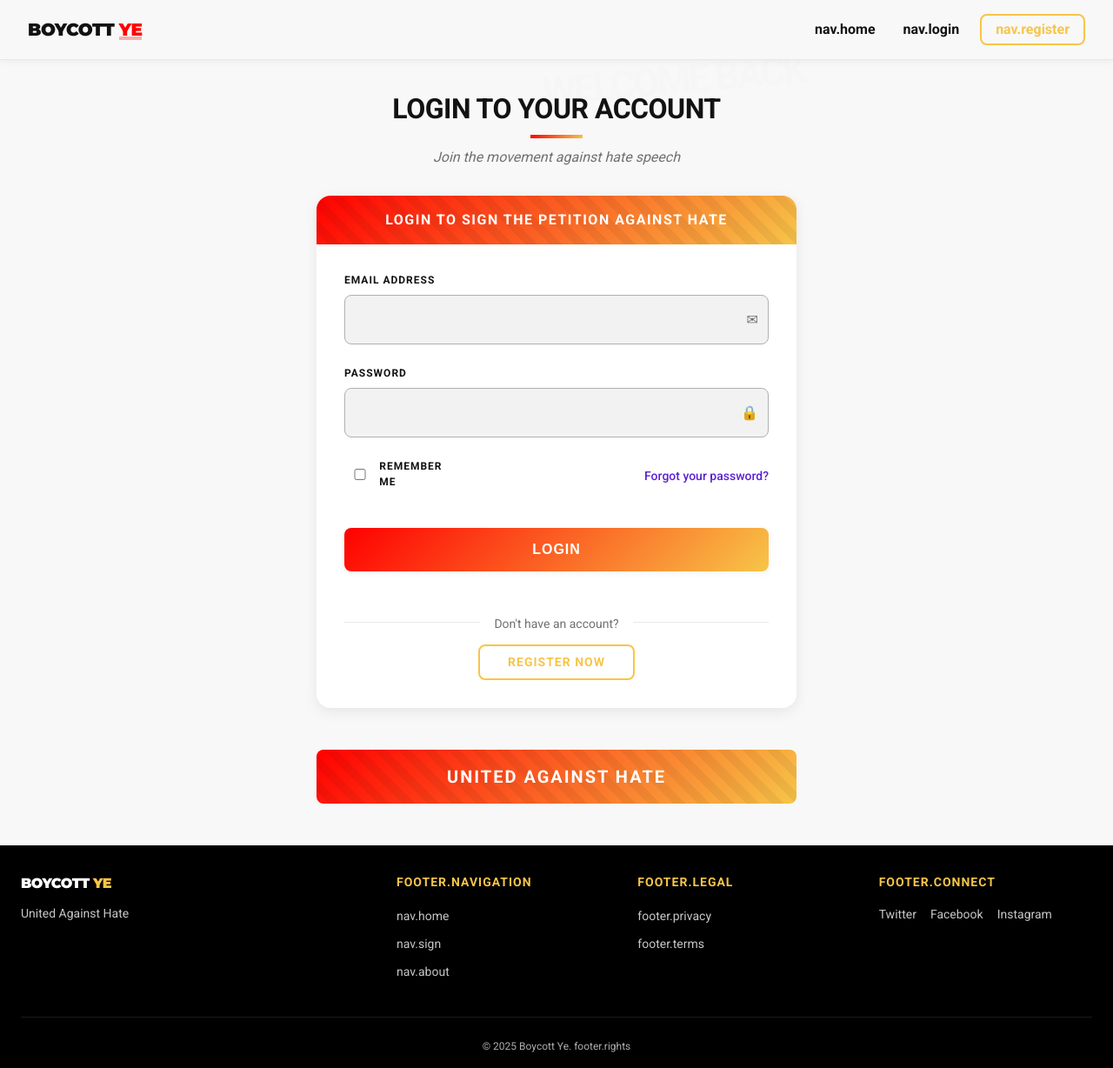
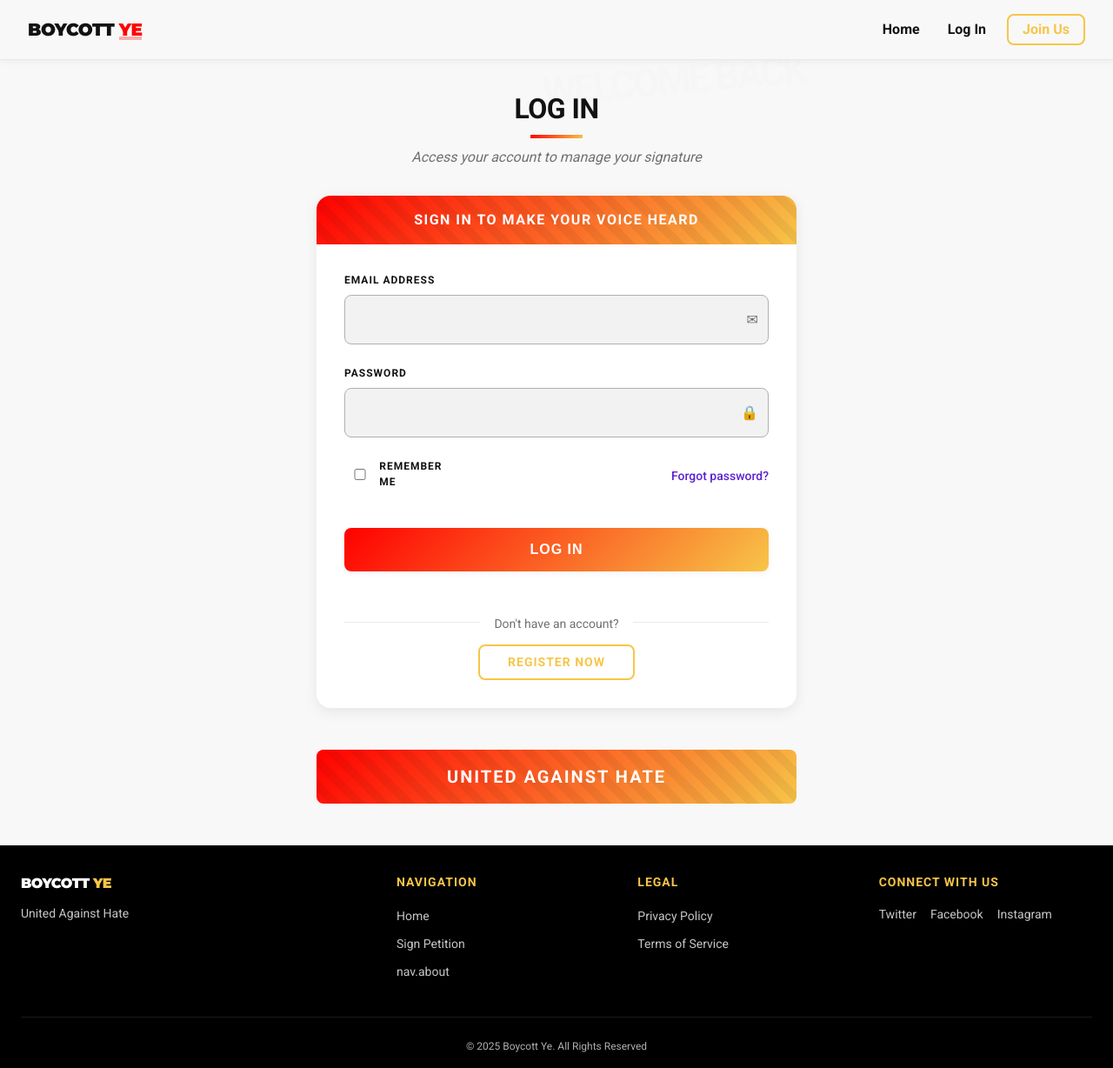
Before and after one commit to PeterPorzuczek/boycot-ye, a Vue app in the folder boycott-kanye/bk-frontend/: page /login in a window 1280 px wide. Shown: the whole page at 87% size. Built offline with nearby package versions, Linux system fonts and the light colour scheme; no server answers.

Commit message:
Update translations

```diff
--- a/boycott-kanye/bk-frontend/src/components/AppHeader.vue
+++ b/boycott-kanye/bk-frontend/src/components/AppHeader.vue
@@ -18,30 +18,30 @@
       <nav class="nav-links" :class="{ 'mobile-menu-open': menuOpen }">
         <!-- Always visible links -->
         <router-link to="/" class="nav-link" @click="closeMenu">
-          {{ $t('nav.home') }}
+          {{ t('nav.home') }}
         </router-link>
 
         <!-- Visible only when not logged in -->
         <template v-if="!isLoggedIn">
           <router-link to="/login" class="nav-link" @click="closeMenu">
-            {{ $t('nav.login') }}
+            {{ t('nav.login') }}
           </router-link>
           <router-link to="/register" class="nav-link btn-primary-outline" @click="closeMenu">
-            {{ $t('nav.register') }}
+            {{ t('nav.register') }}
           </router-link>
         </template>
 
         <!-- Visible only when logged in -->
         <template v-else>
           <router-link to="/sign" class="nav-link" @click="closeMenu">
-            {{ $t('nav.sign') }}
+            {{ t('nav.sign') }}
           </router-link>
           <router-link to="/profile" class="nav-link profile-link" @click="closeMenu">
             <span class="profile-icon">👤</span>
-            {{ $t('nav.profile') }}
+            {{ t('nav.profile') }}
           </router-link>
           <button @click="handleLogout" class="nav-link btn-logout">
-            {{ $t('nav.logout') }}
+            {{ t('nav.logout') }}
           </button>
         </template>
       </nav>
@@ -53,12 +53,14 @@
 import { ref } from 'vue';
 import { useRouter } from 'vue-router';
 import { useAuth } from '../composables/useAuth';
+import { useTranslation } from '../composables/useTranslation';
 
 export default {
   name: 'AppHeader',
   setup() {
     const router = useRouter();
     const { isLoggedIn } = useAuth();
+    const { t } = useTranslation();
     const menuOpen = ref(false);
 
     const toggleMenu = () => {
@@ -89,7 +91,8 @@ export default {
       menuOpen,
       toggleMenu,
       closeMenu,
-      handleLogout
+      handleLogout,
+      t
     };
   }
 }
--- a/boycott-kanye/bk-frontend/src/components/MobileBottomNav.vue
+++ b/boycott-kanye/bk-frontend/src/components/MobileBottomNav.vue
@@ -3,37 +3,37 @@
     <!-- Home link (always visible) -->
     <router-link to="/" class="nav-item" exact-active-class="active">
       <div class="nav-icon">🏠</div>
-      <div class="nav-label">{{ $t('nav.home') }}</div>
+      <div class="nav-label">{{ t('nav.home') }}</div>
     </router-link>
 
     <!-- Sign petition link (visible only when logged in) -->
     <router-link v-if="isLoggedIn" to="/sign" class="nav-item" active-class="active">
       <div class="nav-icon">✒️</div>
-      <div class="nav-label">{{ $t('nav.sign') }}</div>
+      <div class="nav-label">{{ t('nav.sign') }}</div>
     </router-link>
 
     <!-- Profile link (visible only when logged in) -->
     <router-link v-if="isLoggedIn" to="/profile" class="nav-item profile-link" active-class="active">
       <div class="nav-icon profile-icon">👤</div>
-      <div class="nav-label">{{ $t('nav.profile') }}</div>
+      <div class="nav-label">{{ t('nav.profile') }}</div>
     </router-link>
 
     <!-- Logout button (visible only when logged in) -->
     <div v-if="isLoggedIn" class="nav-item" @click="handleLogout">
       <div class="nav-icon">🚪</div>
-      <div class="nav-label">{{ $t('nav.logout') }}</div>
+      <div class="nav-label">{{ t('nav.logout') }}</div>
     </div>
 
     <!-- Login link (visible only when NOT logged in) -->
     <router-link v-if="!isLoggedIn" to="/login" class="nav-item" active-class="active">
       <div class="nav-icon">🔑</div>
-      <div class="nav-label">{{ $t('nav.login') }}</div>
+      <div class="nav-label">{{ t('nav.login') }}</div>
     </router-link>
 
     <!-- Register link (visible only when NOT logged in) -->
     <router-link v-if="!isLoggedIn" to="/register" class="nav-item" active-class="active">
       <div class="nav-icon">✍️</div>
-      <div class="nav-label">{{ $t('nav.register') }}</div>
+      <div class="nav-label">{{ t('nav.register') }}</div>
     </router-link>
   </div>
 </template>
@@ -42,11 +42,13 @@
 import { ref, computed, onMounted, onUnmounted, watch } from 'vue';
 import { useAuth } from '../composables/useAuth';
 import { useRouter } from 'vue-router';
+import { useTranslation } from '../composables/useTranslation';
 
 export default {
   name: 'MobileBottomNav',
   setup() {
     const { isLoggedIn } = useAuth();
+    const { t } = useTranslation();
     const isMobile = ref(false);
     const showBottomNav = computed(() => isMobile.value && window.innerWidth <= 767);
     const router = useRouter();
@@ -78,7 +80,8 @@ export default {
     return {
       isLoggedIn,
       showBottomNav,
-      handleLogout
+      handleLogout,
+      t
     };
   }
 }
--- a/boycott-kanye/bk-frontend/src/locales/en.json
+++ b/boycott-kanye/bk-frontend/src/locales/en.json
@@ -103,7 +103,7 @@
     "home": "Home",
     "login": "Log In",
     "register": "Join Us",
-    "sign": "Sign",
+    "sign": "Sign Petition",
     "profile": "Profile",
     "logout": "Log Out"
   },
--- a/boycott-kanye/bk-frontend/src/main.js
+++ b/boycott-kanye/bk-frontend/src/main.js
@@ -1,7 +1,7 @@
 import { createApp } from 'vue'
 import App from './App.vue'
 import router from './router'
-import i18n from './utils/i18n';
+import { i18nPlugin } from './composables/useTranslation';
 
 // Import MobileBottomNav for global registration
 import MobileBottomNav from './components/MobileBottomNav.vue';
@@ -16,7 +16,7 @@ app.component('AppHeader', AppHeader);
 
 // Use plugins
 app.use(router);
-app.use(i18n);
+app.use(i18nPlugin);
 
 // Mount app
 app.mount('#app');
```
